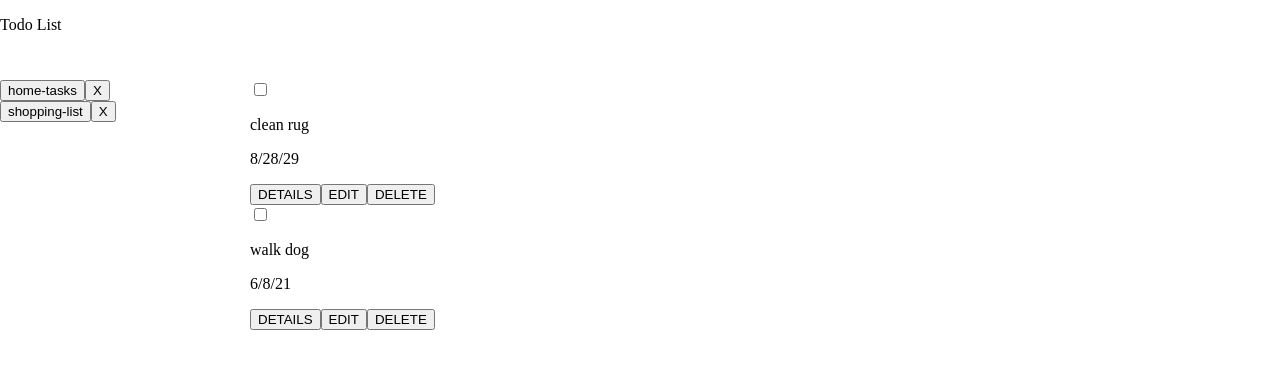
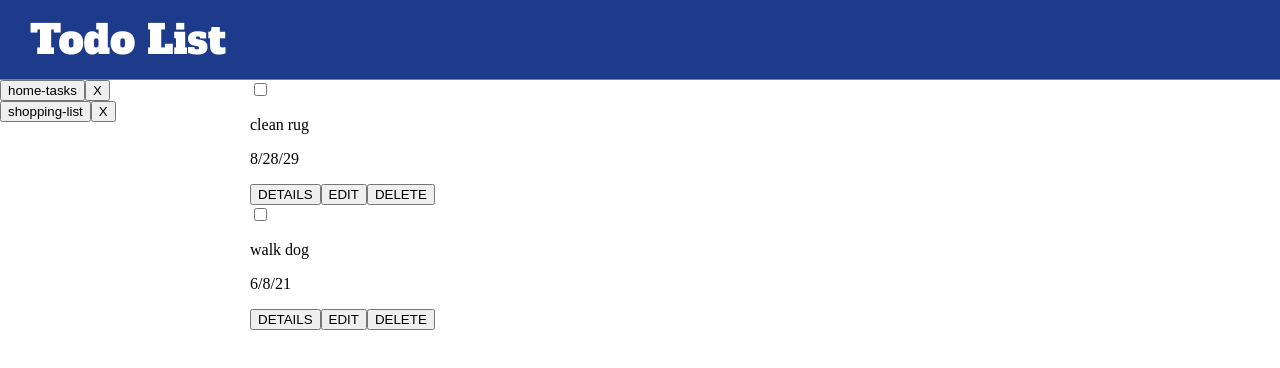
Before and after one commit to nchanyal/todo-list, a website built with webpack: page src/template.html in a window 1280 px wide. Built offline with nearby package versions, Linux system fonts and the light colour scheme.

Commit message:
style: add styles to header

```diff
--- a/src/styles.css
+++ b/src/styles.css
@@ -1,3 +1,10 @@
+@import url('https://fonts.googleapis.com/css2?family=Roboto:ital,wght@0,100;0,300;0,400;0,500;0,700;0,900;1,100;1,300;1,400;1,500;1,700;1,900&display=swap');
+@import url('https://fonts.googleapis.com/css2?family=Alfa+Slab+One&display=swap');
+
+:root {
+    --header-bg-color: #1e3a8a;
+}
+
 body {
     margin: 0;
 }
@@ -10,7 +17,22 @@ body {
 }
 
 #header {
+    display: flex;
+    align-items: center;
     grid-column: 1 / 3;
+    background-color: var(--header-bg-color);
+    border-bottom: 1px solid gray;
+}
+
+#header > p {
+    margin: 0 0 0 30px;
+    color: white;
+    font-size: 40px;
+    font-family: "Alfa Slab One";
+}
+
+#project-list {
+
 }
 
 #todo-list {
```
